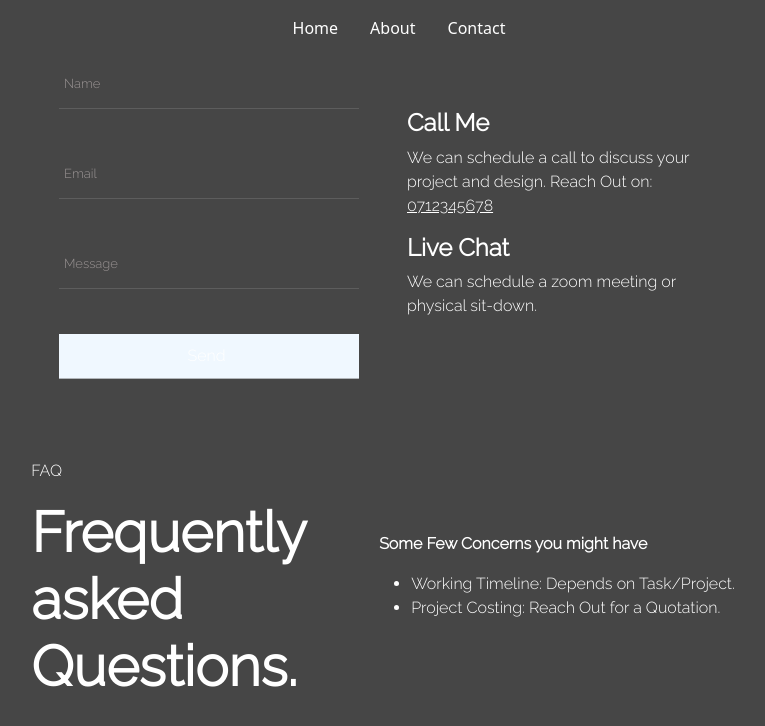
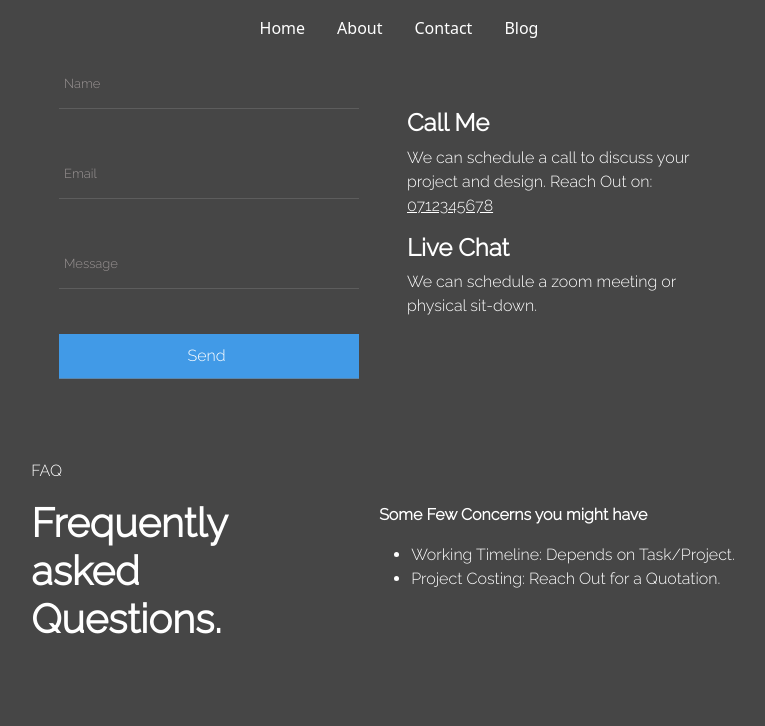
Before and after one commit to Lvoh901/portfolio001, a React (Create React App) app: page /contact in a window 1280 px wide. Shown: the top 726 px of the page, without its empty margins (257-1022 px from the left). Built offline with nearby package versions, Linux system fonts and the light colour scheme.

Commit message:
contact updates

```diff
--- a/src/App.js
+++ b/src/App.js
@@ -11,6 +11,7 @@
 import Navbar from './pages/navigation';
 import Hero from './pages/hero';
 import About from './pages/about';
+import Blog from './pages/blog';
 import Contact from './pages/contact';
 
 function App() {
@@ -20,8 +21,9 @@
 
       <Routes>
         <Route path="/" exact element={<Hero />} />;
-        <Route path="/about" exact element={<About />} />;
-        <Route path="/contact" exact element={<Contact />} />;
+        <Route path="/about" element={<About />} />;
+        <Route path="/contact" element={<Contact />} />;
+        <Route path="/blog" element={<Blog />} />;
       </Routes>
     </div>
   );
--- /dev/null
+++ b/src/pages/blog.js
@@ -0,0 +1,11 @@
+import React from "react";
+
+const Blog = () =>{
+    return(
+        <div>
+            <h1>Blog</h1>
+        </div>
+    );
+};
+
+export default Blog;
--- a/src/pages/contact.js
+++ b/src/pages/contact.js
@@ -44,7 +44,7 @@
             <div className="faq text-white">
                 <div className="faq1">
                     <p>FAQ</p>
-                    <h1 className="display-4 fw-bold">Frequently asked Questions.</h1>
+                    <h1>Frequently asked Questions.</h1>
                 </div>
 
                 <div className="faq2">
--- a/src/pages/navigation.js
+++ b/src/pages/navigation.js
@@ -16,6 +16,10 @@
                     <li className="nav-item">
                         <NavLink to="/contact" >Contact</NavLink>
                     </li>
+
+                    <li className="nav-item">
+                        <NavLink to="/blog" >Blog</NavLink>
+                    </li>
                 </ul>
             </nav>
         </div>
--- a/src/pages/style.css
+++ b/src/pages/style.css
@@ -339,7 +339,7 @@
 }
 
 .submit-button-wrapper input{
-    background-color: aliceblue;
+    background-color: rgb(65, 154, 231);
 }
 
 .contact2{
@@ -369,6 +369,10 @@
     text-align: start;
 }
 
+.faq1 h1{
+    font-weight: 700;
+}
+
 .faq2{
     text-align: start;
 }
```
